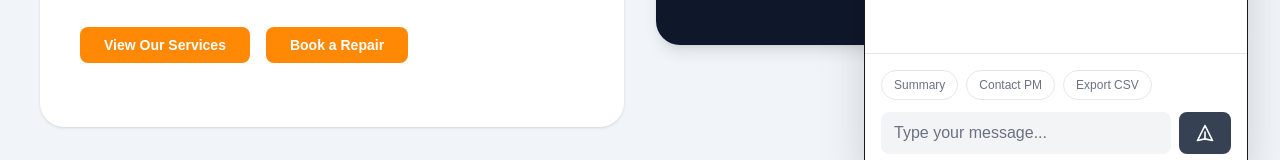
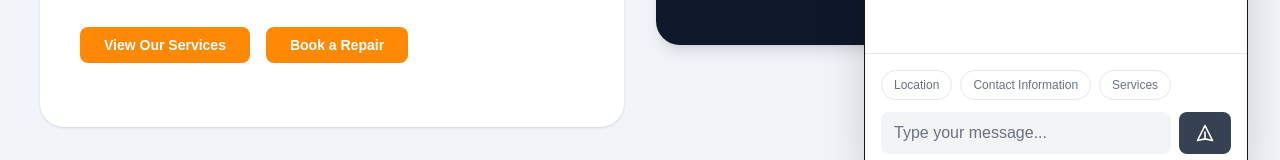
Before and after one commit to mbguron/cprg306-ServicePulseHub, a Next.js app: page / in a window 1280 px wide. Both pictures are taken after a click on the button 1220 px from the left and 740 px from the top of the page. Shown: the part 533-693 px from the top of the page. Built offline with nearby package versions, Linux system fonts and the light colour scheme; no server answers.

Commit message:
added quick questions access

```diff
--- a/components/Chatbot.js
+++ b/components/Chatbot.js
@@ -178,14 +178,32 @@ export default function Chatbot() {
           className="border-t border-gray-200 p-4 bg-white rounded-b-lg"
         >
           <div className="flex gap-2 mb-3">
-            <div className="text-xs px-3 py-1.5 border border-gray-200 rounded-full text-gray-500 cursor-pointer">
-              Summary
+            <div
+              type="button"
+              className="text-xs px-3 py-1.5 border border-gray-200 rounded-full text-gray-500 cursor-pointer"
+              onClick={() => {
+                setInputValue("What is your location?");
+              }}
+            >
+              Location
             </div>
-            <div className="text-xs px-3 py-1.5 border border-gray-200 rounded-full text-gray-500 cursor-pointer">
-              Contact PM
+            <div
+              type="button"
+              className="text-xs px-3 py-1.5 border border-gray-200 rounded-full text-gray-500 cursor-pointer"
+              onClick={() => {
+                setInputValue("What is your contact information?");
+              }}
+            >
+              Contact Information
             </div>
-            <div className="text-xs px-3 py-1.5 border border-gray-200 rounded-full text-gray-500 cursor-pointer">
-              Export CSV
+            <div
+              type="button"
+              className="text-xs px-3 py-1.5 border border-gray-200 rounded-full text-gray-500 cursor-pointer"
+              onClick={() => {
+                setInputValue("What services do you offer?");
+              }}
+            >
+              Services
             </div>
           </div>
           <div className="flex gap-2">
```
